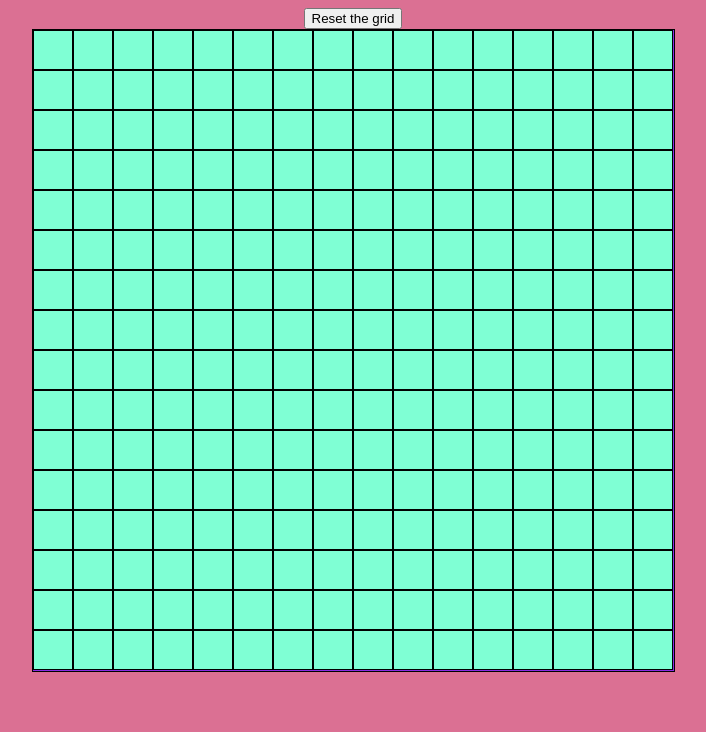
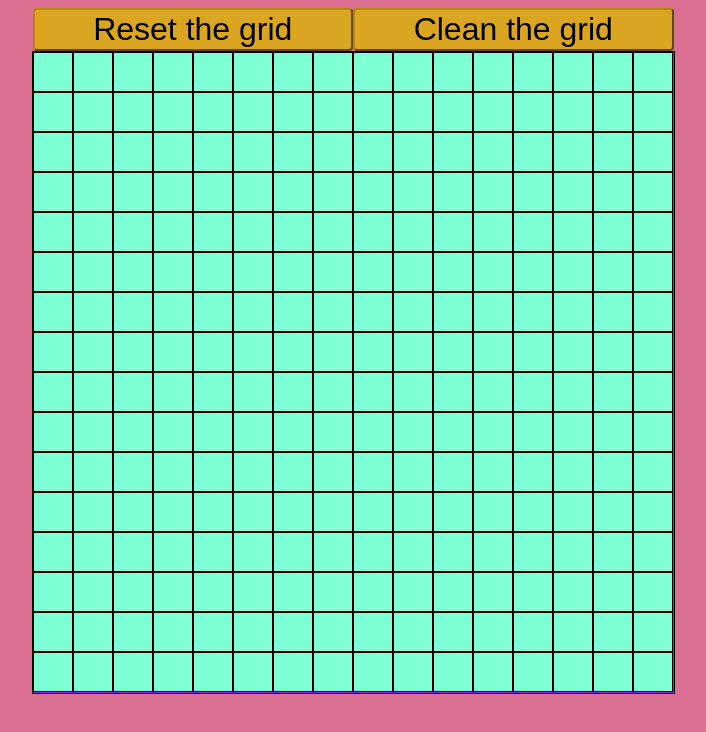
Before and after one commit to JacksonTeller/odin-etch-a-sketch, a plain HTML site: page index.html in a window 1280 px wide. Shown: the whole page, without its empty margins (287-993 px from the left). Drawn offline with Linux system fonts and the light colour scheme.

Commit message:
Add and style button to clean the current grid

```diff
--- a/index.html
+++ b/index.html
@@ -9,7 +9,10 @@
     <title>Etch-A-Sketch</title>
 </head>
 <body>
-    <button>Reset the grid</button>
+    <div class="buttons">
+        <button class="reset">Reset the grid</button>
+        <button class="clean">Clean the grid</button>
+    </div>
     <div class="grid"></div>
 </body>
 </html>
--- a/js-file.js
+++ b/js-file.js
@@ -138,9 +138,9 @@ function colorGrid () {
     // })
 }
 
-//clean the hovering effect
-const button = document.querySelector("button");
-button.addEventListener('click', () => {
+//reset and clean the grid
+const buttonReset = document.querySelector(".reset");
+buttonReset.addEventListener('click', () => {
     lilSquares.forEach(lilSquare => lilSquare.removeEventListener('mouseover', makeItDarker));
     // lilSquares.forEach(lilSquare => lilSquare.removeEventListener('mouseover', randomColor));
     lilSquares.forEach(lilSquare => lilSquare.classList.remove('1'));
@@ -149,6 +149,16 @@ button.addEventListener('click', () => {
     createGrid();
     colorGrid();
 });
+
+//clean the current grid
+const buttonClean = document.querySelector(".clean");
+buttonClean.addEventListener('click', () => {
+    // lilSquares.forEach(lilSquare => lilSquare.removeEventListener('mouseover', makeItDarker));
+    let lilSquares = document.querySelectorAll(".lil-square");
+    lilSquares.forEach(lilSquare => lilSquare.classList.remove('1'));
+    lilSquares.forEach(lilSquare => lilSquare.style.backgroundColor = 'aquamarine');
+    colorGrid();
+})
 
 //change width and the height
 function changeSquaresize (e) {
--- a/styles.css
+++ b/styles.css
@@ -6,7 +6,21 @@ body {
 }
 
 button {
-    width: fit-content;
+    width: 320.5px;
+    font-size: 32px;
+    background-color: goldenrod;
+    border-color: darkgoldenrod;
+    border-radius: 4px;
+    transition-duration: 0.2s;
+}
+
+button:hover {
+    background-color: gold;
+}
+
+.buttons {
+    display: flex;
+    width: 641px;
 }
 
 .grid {
```
